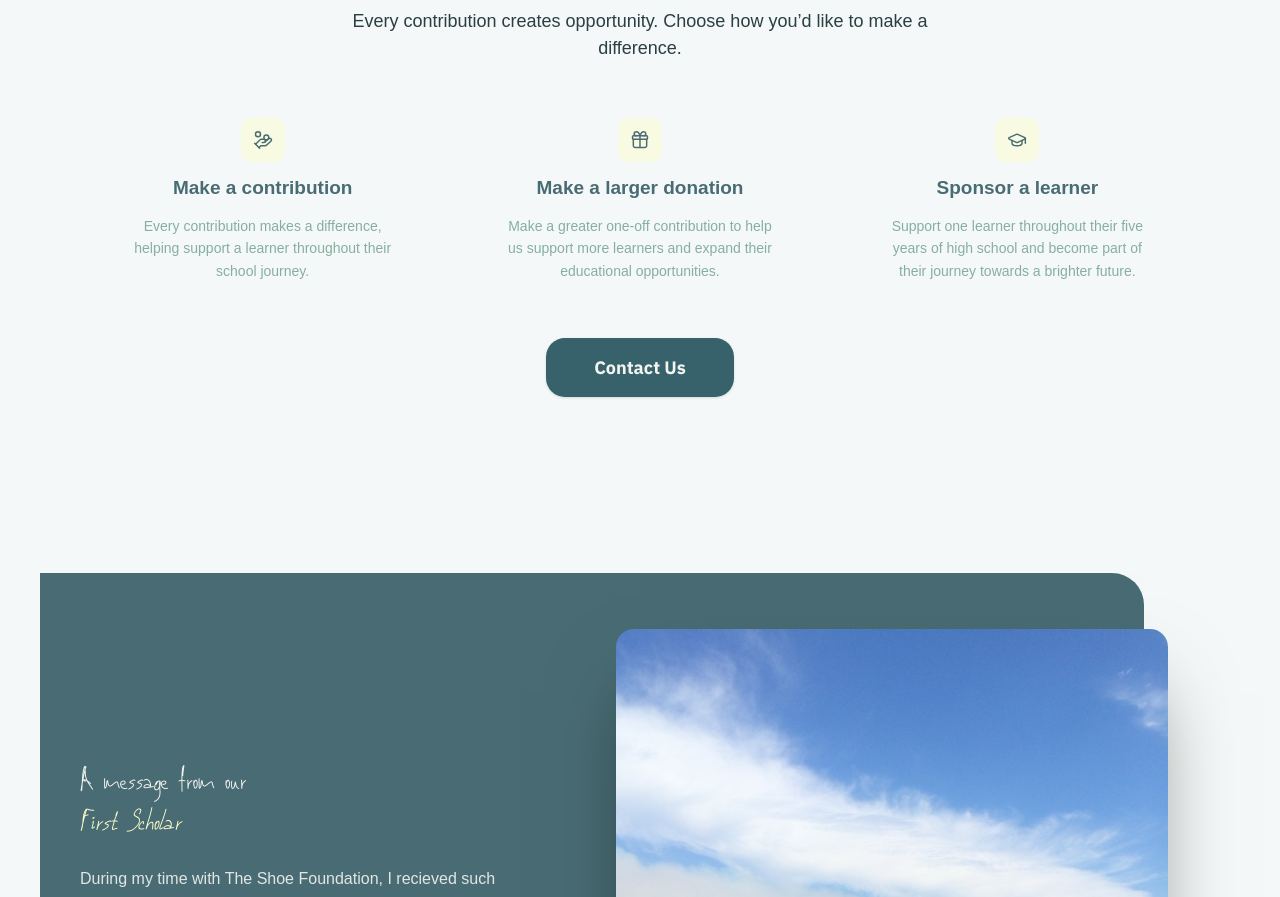
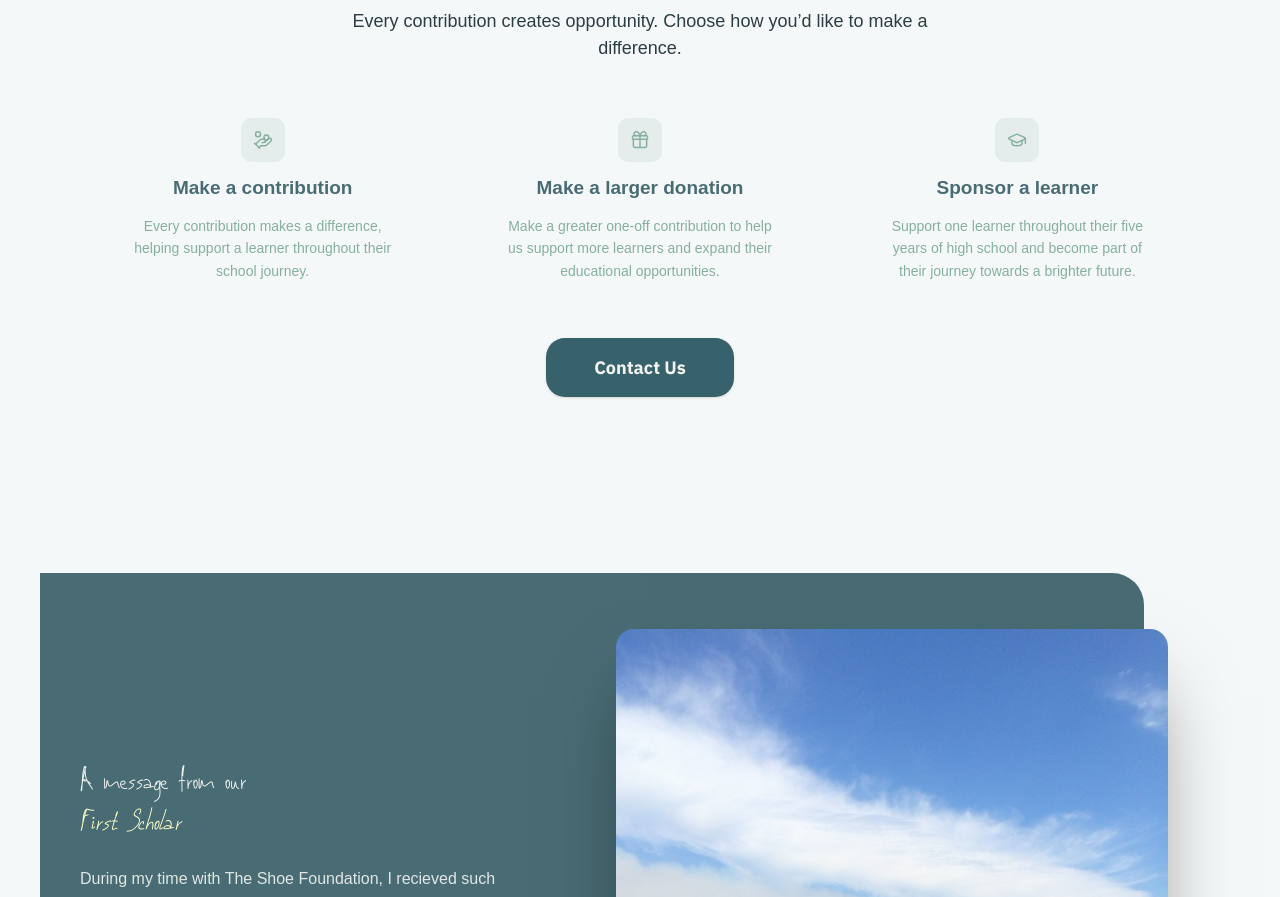
Before and after one commit to melissamalan92-ship-it/ema, a Next.js app: page /shoe-foundation in a window 1280 px wide. Shown: the part 2092-2989 px from the top of the page. Built offline with nearby package versions, Linux system fonts and the light colour scheme; a web font is replaced by a local one.

Commit message:
Match donation icon colors to homepage default, yellow on hover
Icon badges now use the same pale green/white default as the homepage
services list, filling to shoe-yellow on hover instead of solid green.

```diff
--- a/src/components/shoe-foundation/donate-options-section.tsx
+++ b/src/components/shoe-foundation/donate-options-section.tsx
@@ -43,7 +43,7 @@ export function DonateOptionsSection() {
             delay={i * 80}
             className="group flex flex-col items-center gap-3 text-center"
           >
-            <span className="flex size-11 items-center justify-center rounded-lg bg-shoe-yellow/50 text-shoe-blue transition-colors duration-300 group-hover:bg-shoe-yellow">
+            <span className="flex size-11 items-center justify-center rounded-lg bg-blue-accent/15 text-blue-accent transition-colors duration-300 group-hover:bg-shoe-yellow group-hover:text-shoe-blue">
               <option.icon className="size-5" strokeWidth={1.75} />
             </span>
             <h3 className="font-body text-[19px] font-bold text-shoe-blue">
```
